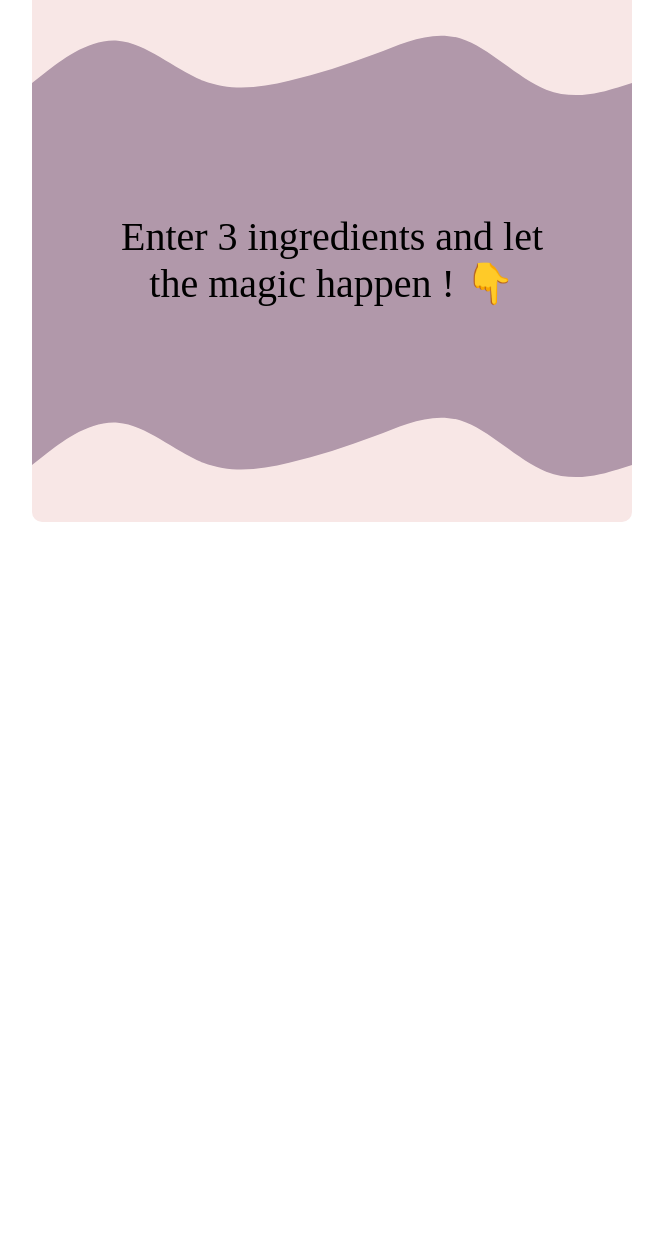
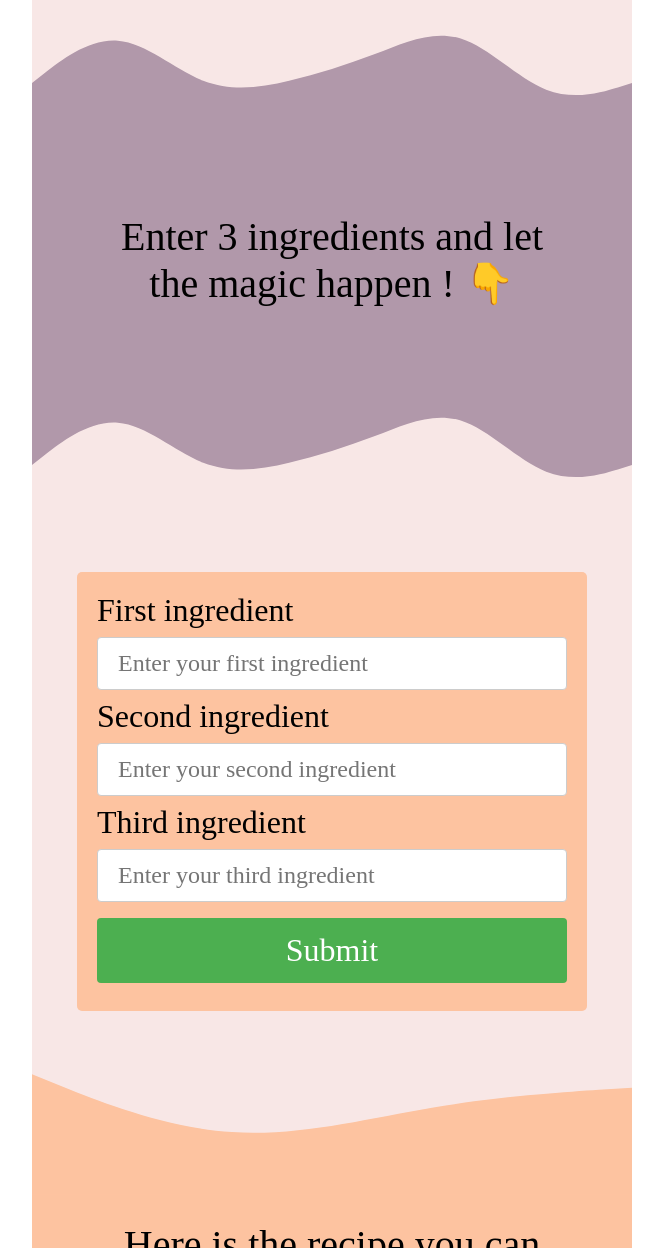
Before and after one commit to PhilippineHdn/recipes-creator, a plain HTML site: page index.html in a window 1280 px wide. Shown: the part 1552-2800 px from the top of the page, without its empty margins (308-971 px from the left). Before the commit the page ends 2074 px from the top, so only its background shows below. Drawn offline with Linux system fonts and the light colour scheme; no server answers; a web font is replaced by a local one.

Commit message:
more design

```diff
--- a/index.html
+++ b/index.html
@@ -11,18 +11,33 @@
     <div id="body">
       <img class="picture" src="4.svg">
       <svg class="wave" xmlns="http://www.w3.org/2000/svg" viewBox="0 0 1440 320"><path fill="#fdc3a0" fill-opacity="1" d="M0,32L80,64C160,96,320,160,480,170.7C640,181,800,139,960,112C1120,85,1280,75,1360,69.3L1440,64L1440,320L1360,320C1280,320,1120,320,960,320C800,320,640,320,480,320C320,320,160,320,80,320L0,320Z"></path></svg>
-      <div class="betweenwaves">
+      <div class="betweenwaves" id="betweenwave1">
         <p id="sentence">Find various recipes depending on the ingredients you have !</p>
       </div>
       <svg id="wave2" xmlns="http://www.w3.org/2000/svg" viewBox="0 0 1440 320"><path fill="#fdc3a0" fill-opacity="1" d="M0,32L80,64C160,96,320,160,480,170.7C640,181,800,139,960,112C1120,85,1280,75,1360,69.3L1440,64L1440,0L1360,0C1280,0,1120,0,960,0C800,0,640,0,480,0C320,0,160,0,80,0L0,0Z"></path></svg>
       <img class="picture" src="5.svg">
       <svg class="wave" xmlns="http://www.w3.org/2000/svg" viewBox="0 0 1440 320"><path fill="#b198aa" fill-opacity="1" d="M0,192L34.3,165.3C68.6,139,137,85,206,90.7C274.3,96,343,160,411,186.7C480,213,549,203,617,186.7C685.7,171,754,149,823,122.7C891.4,96,960,64,1029,85.3C1097.1,107,1166,181,1234,208C1302.9,235,1371,213,1406,202.7L1440,192L1440,320L1405.7,320C1371.4,320,1303,320,1234,320C1165.7,320,1097,320,1029,320C960,320,891,320,823,320C754.3,320,686,320,617,320C548.6,320,480,320,411,320C342.9,320,274,320,206,320C137.1,320,69,320,34,320L0,320Z"></path></svg>
-      <div class="betweenwaves">
+      <div class="betweenwaves" id="betweenwave2">
         <p id="sentence">Enter 3 ingredients and let the magic happen ! 👇</p>
       </div>
       <svg xmlns="http://www.w3.org/2000/svg" viewBox="0 0 1440 320"><path fill="#b198aa" fill-opacity="1" d="M0,192L34.3,165.3C68.6,139,137,85,206,90.7C274.3,96,343,160,411,186.7C480,213,549,203,617,186.7C685.7,171,754,149,823,122.7C891.4,96,960,64,1029,85.3C1097.1,107,1166,181,1234,208C1302.9,235,1371,213,1406,202.7L1440,192L1440,0L1405.7,0C1371.4,0,1303,0,1234,0C1165.7,0,1097,0,1029,0C960,0,891,0,823,0C754.3,0,686,0,617,0C548.6,0,480,0,411,0C342.9,0,274,0,206,0C137.1,0,69,0,34,0L0,0Z"></path></svg>
-      <!-- <div id="recipe">
-      </div> -->
+
+      <form id="formIngredients">
+        <label for="firstIngredient">First ingredient</label>
+        <input type="text" id="firstIngredient" name="firstIngredient" placeholder="Enter your first ingredient">
+        <label for="secondIngredient">Second ingredient</label>
+        <input type="text" id="secondIngredient" name="secondIngredient" placeholder="Enter your second ingredient">
+        <label for="thirdIngredient">Third ingredient</label>
+        <input type="text" id="thirdIngredient" name="thirdIngredient" placeholder="Enter your third ingredient">
+        <input type="submit" value="Submit">
+      </form>
+
+      <svg class="wave" xmlns="http://www.w3.org/2000/svg" viewBox="0 0 1440 320"><path fill="#fdc3a0" fill-opacity="1" d="M0,32L80,64C160,96,320,160,480,170.7C640,181,800,139,960,112C1120,85,1280,75,1360,69.3L1440,64L1440,320L1360,320C1280,320,1120,320,960,320C800,320,640,320,480,320C320,320,160,320,80,320L0,320Z"></path></svg>
+      <div class="betweenwaves" id="betweenwave3">
+        <p id="sentence">Here is the recipe you can make ⬇️</p>
+        <div id="recipe"> 🎉</div>
+      </div>
+      <svg id="wave2" xmlns="http://www.w3.org/2000/svg" viewBox="0 0 1440 320"><path fill="#fdc3a0" fill-opacity="1" d="M0,32L80,64C160,96,320,160,480,170.7C640,181,800,139,960,112C1120,85,1280,75,1360,69.3L1440,64L1440,0L1360,0C1280,0,1120,0,960,0C800,0,640,0,480,0C320,0,160,0,80,0L0,0Z"></path></svg>
     </div>
 	  <script src="index.js"></script>
   </body>
--- a/style.css
+++ b/style.css
@@ -2,6 +2,7 @@
     box-sizing: border-box;
     border: 0;
     margin: 0;
+    font-family: 'Gruppo';
 }
 
 #recipe {
@@ -27,13 +28,15 @@
     display: flex;
     justify-content: center;
     align-items: center;
+    display: flex;
+    flex-direction: column;
 }
 
-.betweenwaves:first-of-type {
+#betweenwave1, #betweenwave3 {
     background-color: #fdc3a0;
 }
 
-.betweenwaves:last-of-type {
+#betweenwave2 {
     background-color: #b198aa;
 }
 
@@ -45,10 +48,48 @@
     margin-top: -5px;
 }
 
-#sentence {
-    font-family: 'Gruppo';
+#sentence, #recipe {
     width: 80%;
     font-size: 250%;
     text-align: center;
     margin: auto;
 }
+
+input[type=text] {
+    width: 100%;
+    padding: 12px 20px;
+    margin: 8px 0;
+    display: inline-block;
+    border: 1px solid #ccc;
+    border-radius: 4px;
+    box-sizing: border-box;
+    font-size: 150%;
+  }
+
+input[type=submit] {
+    width: 100%;
+    background-color: #4CAF50;
+    color: white;
+    padding: 14px 20px;
+    margin: 8px 0;
+    border: none;
+    border-radius: 4px;
+    cursor: pointer;
+    font-size: 200%;
+  }
+
+label {
+    font-size: 200%;
+}
+
+input[type=submit]:hover {
+    background-color: #45a049;
+  }
+
+#formIngredients {
+    width: 85%;
+    border-radius: 5px;
+    background-color: #fdc3a0;
+    padding: 20px;
+    margin: 50px auto;
+  }
```
